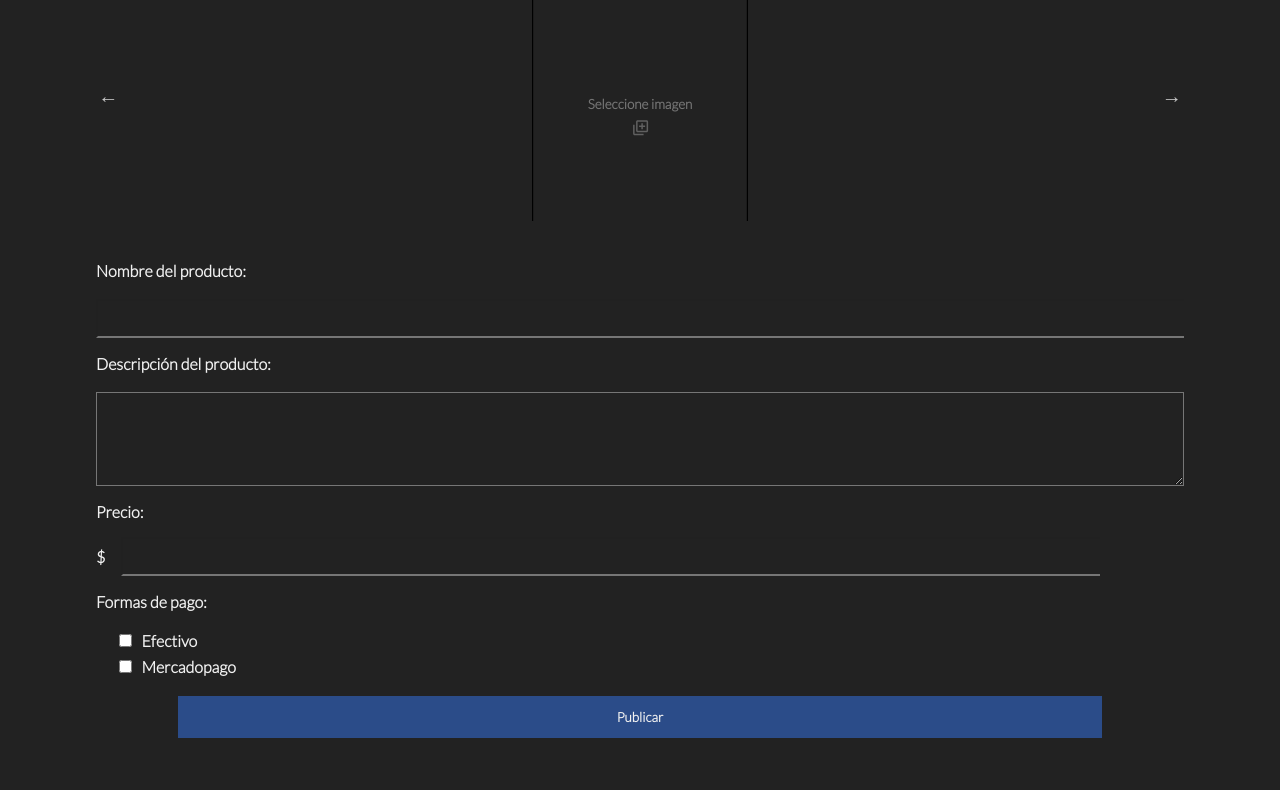
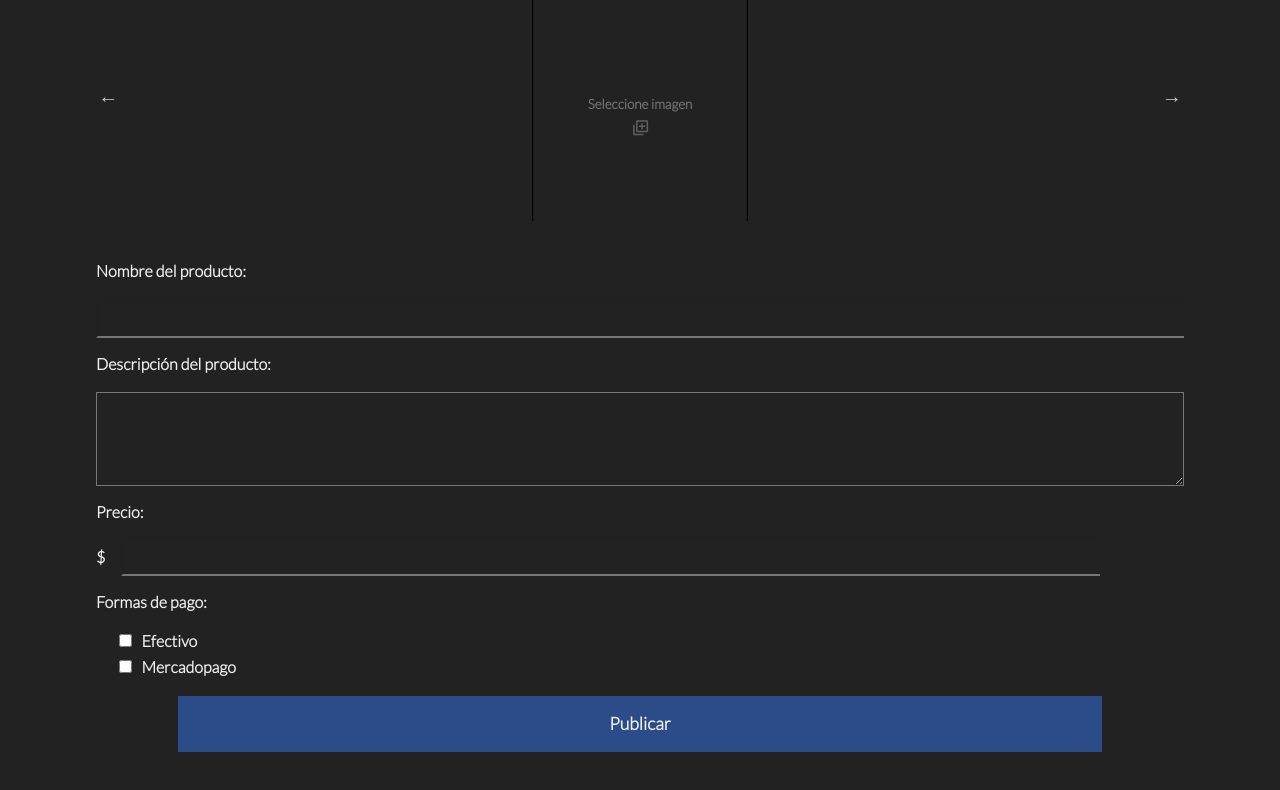
Before and after one commit to alejandroacd/shopnet, a React (Create React App) app in the folder client/: page /postProduct in a window 1280 px wide. Shown: the part 268-1058 px from the top of the page. Built offline with nearby package versions, Linux system fonts and the light colour scheme.

Commit message:
Fixing errors in server

```diff
--- a/client/src/components/PostProduct/PostProduct.css
+++ b/client/src/components/PostProduct/PostProduct.css
@@ -121,5 +121,6 @@ textarea:focus {
     padding:1em;
     width: 85%;
     margin: 0 auto;
+    font-size:1.1em;
 
 }
--- a/client/src/components/PostProduct/PostProduct.js
+++ b/client/src/components/PostProduct/PostProduct.js
@@ -18,32 +18,31 @@ const PostProduct = () => {
   const descriptionRef = useRef('');
   const priceRef = useRef('');
   const image1 = useRef();
-  const [form, setForm] = useState({})
+  const [imagesForm, setForm] = useState({})
 
   const pickImage = (selected) => {
     let nameOfAttr = selected.target.id;
     setForm({
-      ...form,
+      ...imagesForm,
       [nameOfAttr]: selected.target.files[0]
     })
 
     selected.target.parentNode.style.backgroundImage = `url(${URL.createObjectURL(selected.target.files[0])})`
   }
 
-  const mostrarConsole = (e) => {
+  const sendNewProduct = (e) => {
     e.preventDefault();
 
-    const formularioCompleto = {
+    const form = {
       productName: nameRef.current.value,
       description: descriptionRef.current.value,
       price: priceRef.current.value,
-      ...form
+      ...imagesForm
     }
 
-    console.log(formularioCompleto)
+    console.log(form)
 
   }
-
 
   return (
 
@@ -103,7 +102,7 @@ const PostProduct = () => {
         <label htmlFor='Mercadopago'> Mercadopago </label>
 
         </div>
-        <button onClick={mostrarConsole} className="submit_product_button" type='submit'> Publicar </button>
+        <button onClick={sendNewProduct} className="submit_product_button" type='submit'> Publicar </button>
 
       </form>
 
--- a/client/src/components/Profile/Profile.js
+++ b/client/src/components/Profile/Profile.js
@@ -60,6 +60,8 @@ const Profile = () => {
         for (let key in file) {
             form.append(key, file[key])
         }
+
+        console.log(form)
         axios.post(`https://the-shopnet.herokuapp.com/api/users/me/${params.id}`, form, {
             headers: {
                 'Content-Type': 'multipart/form-data'
```
Also changed, not shown: 1 other file (tests, documents, lock files or other folders).
